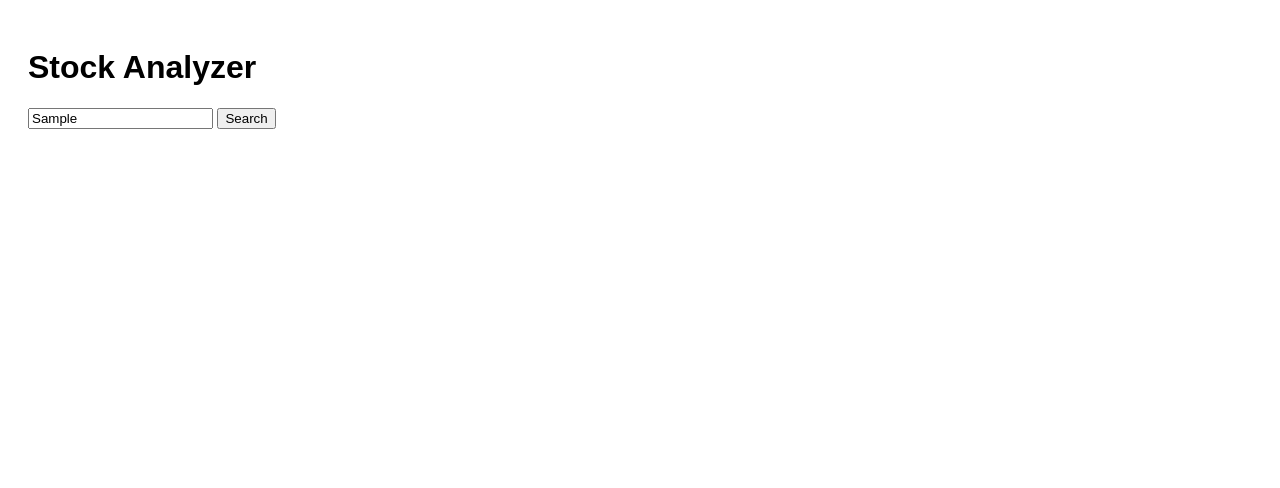
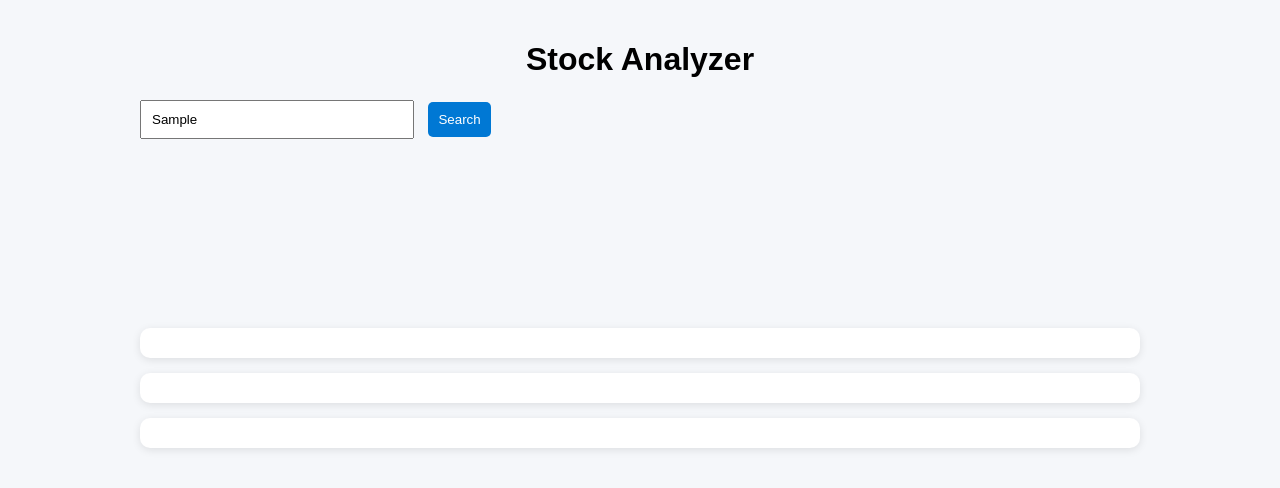
Before and after one commit to sfelicetti/stock-analyzer, a plain HTML site: page frontend/index.html in a window 1280 px wide. Both pictures are taken after typing "Sample" into the empty fields and a click on the button "Search". Drawn offline with nearby package versions, Linux system fonts and the light colour scheme; no server answers.

Commit message:
Update index.html

```diff
--- a/frontend/index.html
+++ b/frontend/index.html
@@ -3,9 +3,61 @@
 <head>
   <title>Stock Analyzer</title>
   <script src="https://cdn.jsdelivr.net/npm/chart.js"></script>
+
+  <style>
+    body {
+      font-family: Arial;
+      background: #f5f7fa;
+      margin: 0;
+      padding: 20px;
+    }
+
+    h1 {
+      text-align: center;
+    }
+
+    .container {
+      max-width: 1000px;
+      margin: auto;
+    }
+
+    .card {
+      background: white;
+      padding: 15px;
+      margin-top: 15px;
+      border-radius: 10px;
+      box-shadow: 0 2px 8px rgba(0,0,0,0.1);
+    }
+
+    input {
+      padding: 10px;
+      width: 250px;
+    }
+
+    button {
+      padding: 10px;
+      margin-left: 10px;
+      cursor: pointer;
+      background: #0078d4;
+      color: white;
+      border: none;
+      border-radius: 5px;
+    }
+
+    a {
+      text-decoration: none;
+      color: #0078d4;
+    }
+
+    a:hover {
+      text-decoration: underline;
+    }
+  </style>
 </head>
 
-<body style="font-family: Arial; padding: 20px;">
+<body>
+
+<div class="container">
 
 <h1>Stock Analyzer</h1>
 
@@ -14,27 +66,22 @@
 
 <h2 id="title"></h2>
 
-<canvas id="chart" width="800" height="300"></canvas>
+<canvas id="chart"></canvas>
 
-<!-- ✅ 3 sezioni -->
-<div id="stats"></div>
-<div id="fundamentals"></div>
-<div id="companyInfo"></div>
+<div class="card" id="stats"></div>
+<div class="card" id="fundamentals"></div>
+<div class="card" id="news"></div>
+
+</div>
 
 <script>
 let chart;
 
-function formatNumber(n) {
-  if (!n) return "N/D";
-
-  if (n > 1e12) return (n/1e12).toFixed(2) + " T";
-  if (n > 1e9) return (n/1e9).toFixed(2) + " B";
-
-  return n.toFixed(2);
+function format(n) {
+  return n ? n.toFixed(2) : "N/D";
 }
 
 async function search() {
-
   const q = document.getElementById("search").value;
 
   const res = await fetch(
@@ -42,11 +89,6 @@ async function search() {
   );
 
   const data = await res.json();
-
-  if (data.error) {
-    alert(data.error);
-    return;
-  }
 
   document.getElementById("title").innerText = data.ticker;
 
@@ -62,36 +104,34 @@ async function search() {
       labels: dates,
       datasets: [{
         label: data.ticker,
-        data: data.prices || [],
+        data: data.prices,
         borderColor: "blue"
       }]
     }
   });
 
-  // ✅ 1) Price Stats
+  // stats
   document.getElementById("stats").innerHTML = `
     <h3>Price Stats</h3>
-    Max: ${data.stats?.max?.toFixed(2) ?? "N/D"}<br>
-    Min: ${data.stats?.min?.toFixed(2) ?? "N/D"}<br>
-    Media: ${data.stats?.avg?.toFixed(2) ?? "N/D"}<br>
-    Attuale: ${data.stats?.current?.toFixed(2) ?? "N/D"}
+    Max: ${format(data.stats?.max)}<br>
+    Min: ${format(data.stats?.min)}<br>
+    Avg: ${format(data.stats?.avg)}<br>
+    Current: ${format(data.stats?.current)}
   `;
 
-  // ✅ 2) Fundamentals
+  // fundamentals
   document.getElementById("fundamentals").innerHTML = `
     <h3>Fundamentals</h3>
-    Market Cap: ${formatNumber(data.meta.marketCap)}<br>
     P/E: ${data.info.pe ?? "N/D"}<br>
     EPS: ${data.info.eps ?? "N/D"}<br>
     Beta: ${data.info.beta ?? "N/D"}
   `;
 
-  // ✅ 3) Company Info
-  document.getElementById("companyInfo").innerHTML = `
-    <h3>Company Info</h3>
-    Nome: ${data.ticker}<br>
-    Exchange: ${data.meta.exchange || "N/D"}<br>
-    Currency: ${data.meta.currency || "N/D"}
+  // news
+  document.getElementById("news").innerHTML = `
+    <h3>News</h3>
+    ${data.news.map(n => `
+      <p><a href="${n.link}"oin("")}
   `;
 }
 </script>
```
